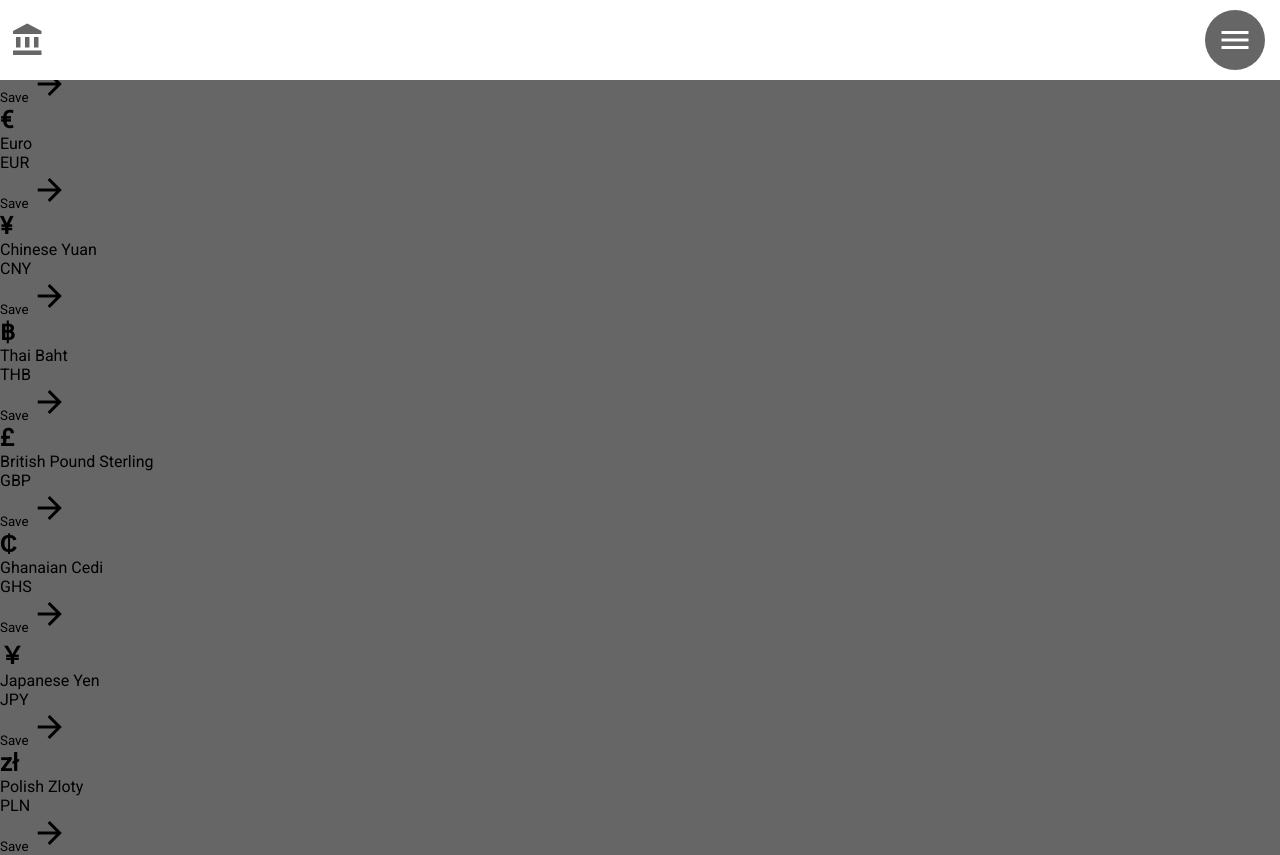
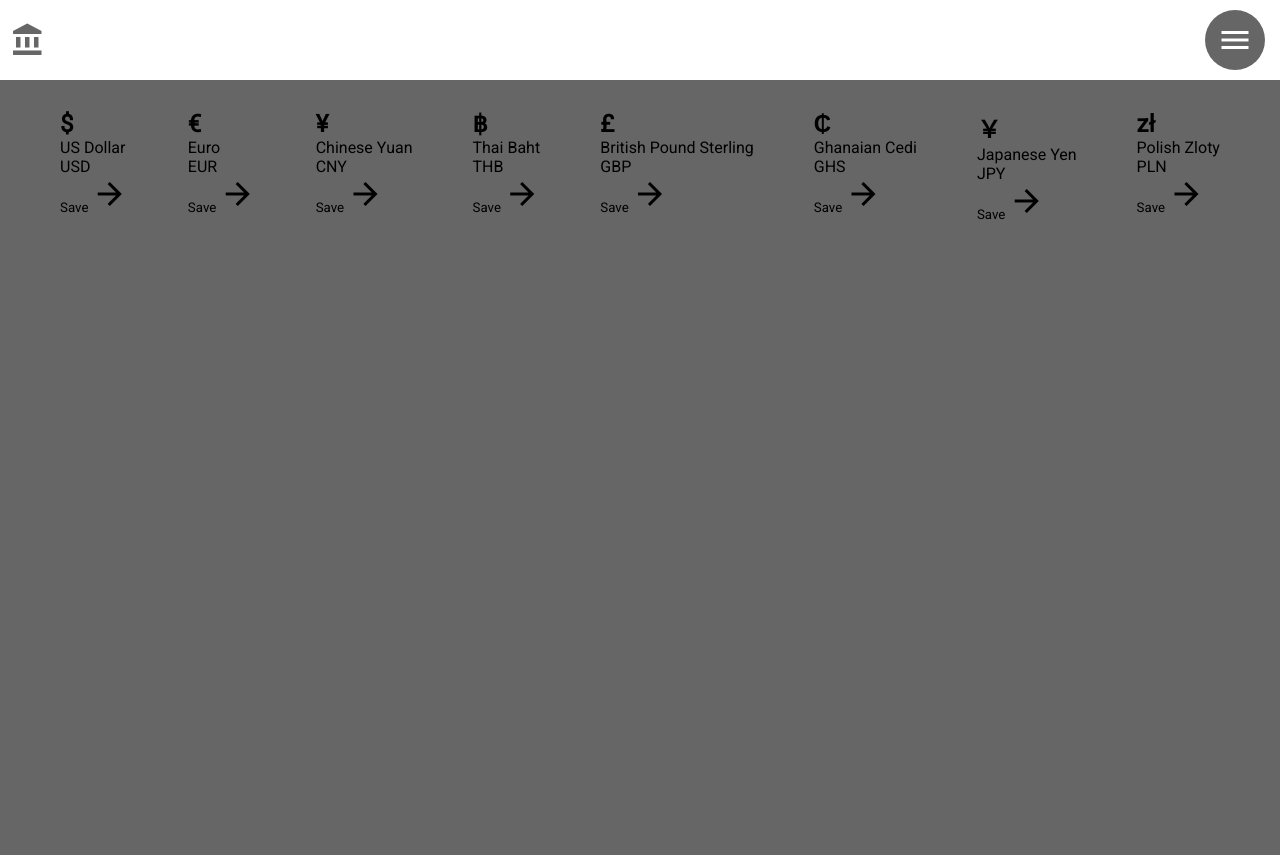
Before and after one commit to dorimusz/qualified-sitebuild-exam, a plain HTML site: page index.html in a window 1280 px wide. After the commit the page ends 800 px from the top, so only its background shows below. Drawn offline with Linux system fonts and the light colour scheme.

Commit message:
cards container width, gap

```diff
--- a/style.css
+++ b/style.css
@@ -111,3 +111,14 @@ body {
     justify-content: center;
     align-items: center;
 }
+
+/* CARDS' CONTAINER */
+#root {
+    max-width: 1200px;
+    margin: 110px auto;
+
+    display: flex;
+    flex-wrap: wrap;
+    gap: 60px;
+    justify-content: center;
+}
```
